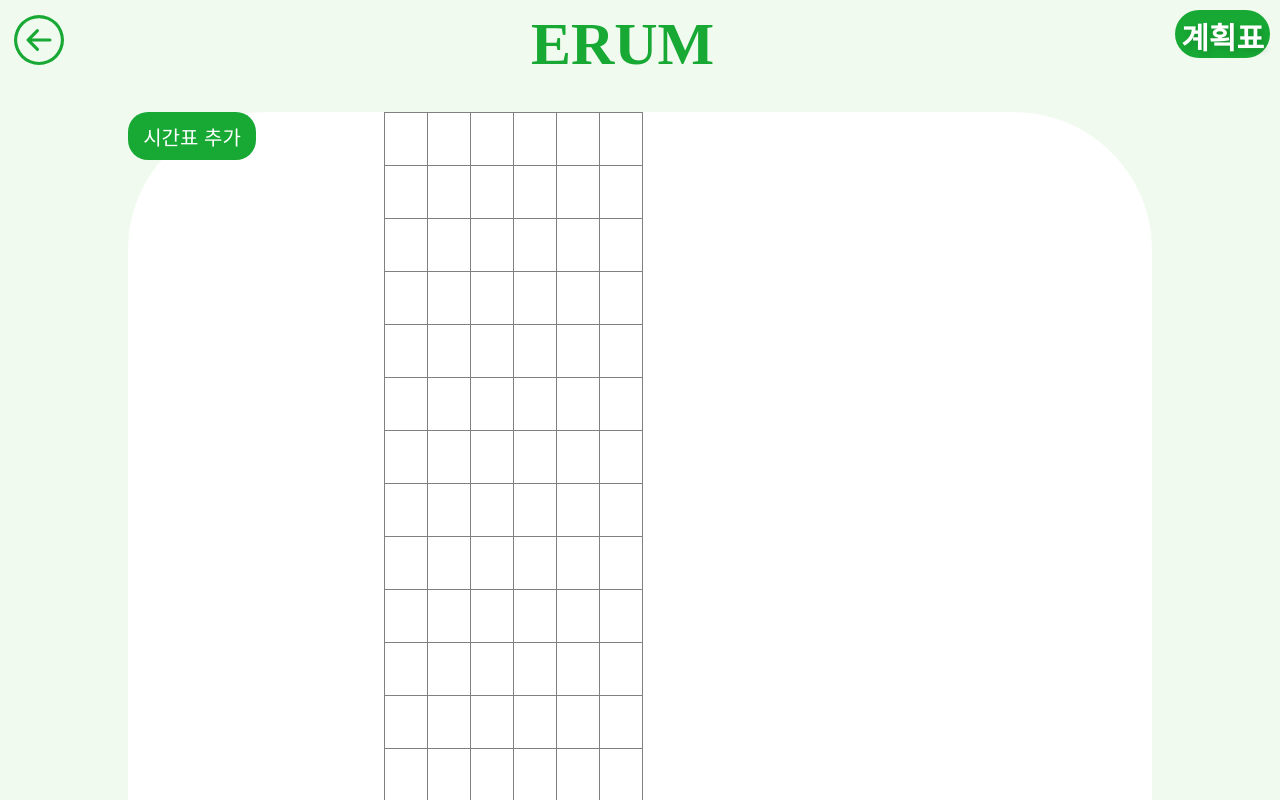
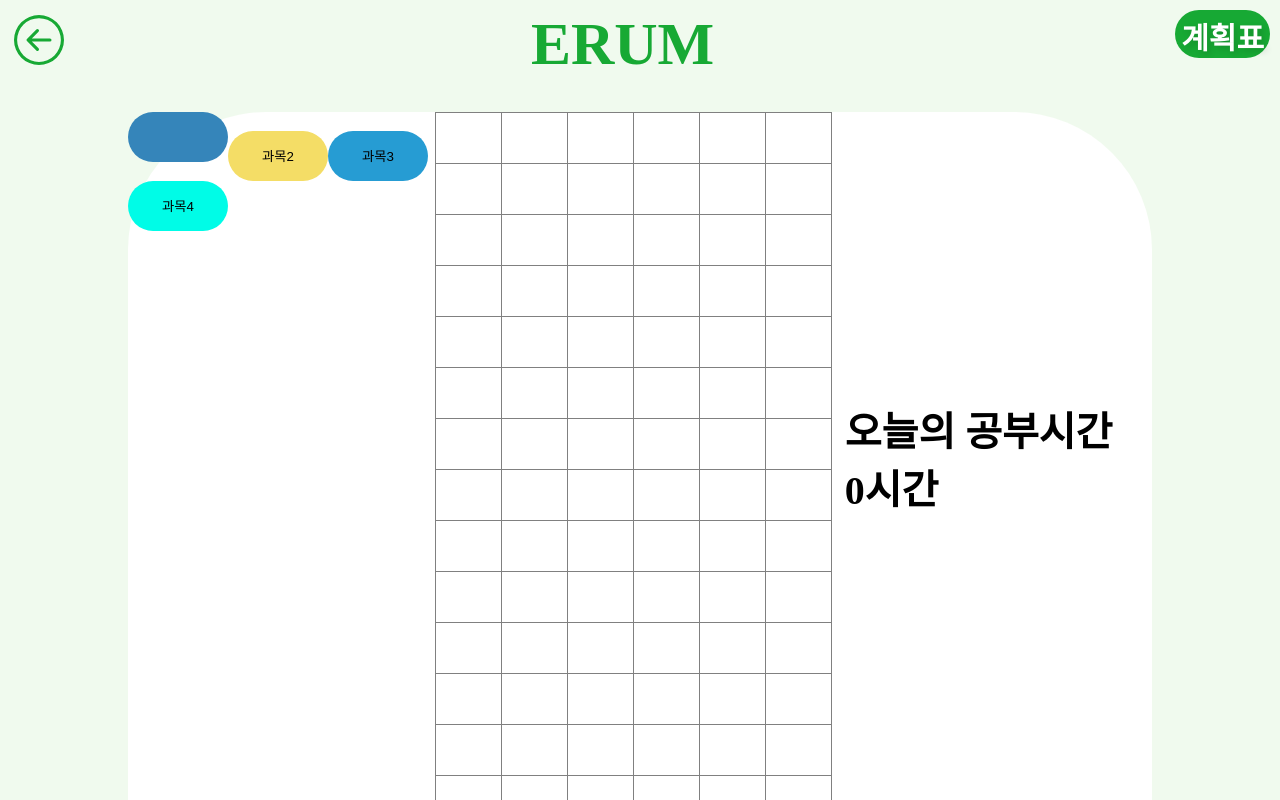
Before and after one commit to Team-PPSL/ERUM-Front-end, a React (Create React App) app in the folder project/: page /addtime in a window 1280 px wide. Shown: the top 800 px of the page. Built offline with nearby package versions, Linux system fonts and the light colour scheme.

Commit message:
addtimepage 수정

```diff
--- a/project/package.json
+++ b/project/package.json
@@ -14,6 +14,7 @@
     "react-calendar": "^3.7.0",
     "react-dom": "^17.0.2",
     "react-dropdown-timepicker": "^1.0.4",
+    "react-helmet": "^6.1.0",
     "react-icons": "^4.3.1",
     "react-modal": "^3.15.1",
     "react-router-dom": "^6.3.0",
--- a/project/src/components/AddtimePage/AddtimePage.css
+++ b/project/src/components/AddtimePage/AddtimePage.css
@@ -48,30 +48,40 @@
 /* 중앙 */
 .container {
     width: 80%;
-    height: 1800px;
+    height: 1225px;
     margin: 0 auto;
     border-radius: 138px 138px 0 0;
     background-color: white;
 }
-.subject {
-    width: 25%;
-    height: 1000px;
+.first-box {
+    width: 30%;
+    height: 1225px;
+    float: left;
+}
+.second-box {
+    width: 40%;
+    height: 1225px;
+    float: left;
+}
+.third-box {
+    width: 30%;
+    height: 1225px;
     float: left;
 }
 
-.Addsubject-button{
-    width: 8rem;
-    height: 3rem;
-    font-size: 20px;
-    color: white;
-    background-color: #17a934;
-    border-style: none;
-    border-radius: 20px;
+.Addsubject-box{
+    width: rem;
+    height: 5rem;
+    font-size: 40px;
+    font-weight: 800;
+    color: black;
+    left: 66%;
+    bottom: 40%;
+    position: fixed;
 }
-.time {
-    width: 40%;
-    height: 1800px;
-    float: left;
+.Addsubject-box > span {
+    left:70%;
+    bottom: 30%;
 }
 .tg {
     border-collapse:collapse;
@@ -102,12 +112,6 @@
     border-color:inherit;
     text-align:left;
     vertical-align:top;
-    width: 2rem;
-    height: 2rem;
+    width: 55px;
+    height: 30px;
 }
-
-.result {
-    width: 40%;
-    height: 1800px;
-    float: left;
-}
--- a/project/src/components/AddtimePage/AddtimePage.js
+++ b/project/src/components/AddtimePage/AddtimePage.js
@@ -1,18 +1,22 @@
 import './AddtimePage.css';
 import { BsArrowLeftCircle } from 'react-icons/bs';
 import React, { useState } from 'react';
+import randomColor from 'randomcolor';
+import { Helmet } from 'react-helmet';
 
 const TimePage = () => {
-  const [isOpen, setOpen] = useState(false);
+  // 과목 이름 상태관리
+  const [subjectName, setSubjectName] = useState('');
 
-  const handlerClick = () => {
-    setOpen(true);
-  };
-  const handleModalSubmit = () => {
-    setOpen(false);
-  };
-  const handleModalCancel = () => {
-    setOpen(false);
+  // 렌덤 색상 변수들
+  const color1 = randomColor();
+  const color2 = randomColor();
+  const color3 = randomColor();
+  const color4 = randomColor();
+
+  // 과목 이름 데이터 가져오는 함수
+  const getData = (subjectName) => {
+    setSubjectName(subjectName);
   };
 
   const back_onclick = (e) => {
@@ -23,8 +27,13 @@ const TimePage = () => {
     window.location.href = '/time';
   };
 
+  const number = 0;
+
   return (
     <>
+      <Helmet>
+        <title>ERUM-schedule</title>
+      </Helmet>
       <div className="top-box">
         <div>
           <button className="calendar-button" onClick={back_onclick}>
@@ -42,12 +51,61 @@ const TimePage = () => {
       </div>
 
       <div className="container">
-        <div className="subject">
-          <button className="Addsubject-button" onClick={handlerClick}>
-            시간표 추가
+        <div className="first-box">
+          <button
+            style={{
+              backgroundColor: color1,
+              width: '100px',
+              height: '50px',
+              color: 'black',
+              borderRadius: '30px',
+              border: 0,
+              outline: 0,
+            }}
+          >
+            <span>{subjectName}</span>
+          </button>
+          <button
+            style={{
+              backgroundColor: color2,
+              width: '100px',
+              height: '50px',
+              color: 'black',
+              borderRadius: '30px',
+              border: 0,
+              outline: 0,
+            }}
+          >
+            <span>과목2</span>
+          </button>
+          <button
+            style={{
+              backgroundColor: color3,
+              width: '100px',
+              height: '50px',
+              color: 'black',
+              borderRadius: '30px',
+              border: 0,
+              outline: 0,
+            }}
+          >
+            <span>과목3</span>
+          </button>
+          <button
+            style={{
+              backgroundColor: color4,
+              width: '100px',
+              height: '50px',
+              color: 'black',
+              borderRadius: '30px',
+              border: 0,
+              outline: 0,
+            }}
+          >
+            <span>과목4</span>
           </button>
         </div>
-        <div className="time">
+        <div className="second-box">
           <table class="tg">
             <thead>
               <tr>
@@ -247,7 +305,12 @@ const TimePage = () => {
             </tbody>
           </table>
         </div>
-        <div className="result"></div>
+        <div className="third-box">
+          <div className="Addsubject-box">
+            <div>오늘의 공부시간</div>
+            <span>0시간</span>
+          </div>
+        </div>
       </div>
     </>
   );
--- a/project/src/components/MainPage/MainPage.js
+++ b/project/src/components/MainPage/MainPage.js
@@ -3,6 +3,7 @@ import Calendar from 'react-calendar';
 import 'react-calendar/dist/Calendar.css';
 import './MainPage.css';
 import 'react-router-dom';
+import { Helmet } from 'react-helmet';
 
 function MainPage() {
   const [date, setDate] = useState(new Date());
@@ -12,6 +13,9 @@ function MainPage() {
   };
   return (
     <div className="app">
+      <Helmet>
+        <title>ERUM-calendar</title>
+      </Helmet>
       <div className="text-center">
         <span>ERUM</span>
       </div>
--- a/project/src/components/TimePage/TimePage.css
+++ b/project/src/components/TimePage/TimePage.css
@@ -48,35 +48,39 @@
 /* 중앙 */
 .container {
     width: 80%;
-    height: 1275px;
+    height: 1225px;
     margin: 0 auto;
     border-radius: 138px 138px 0 0;
     background-color: white;
 }
 .first-box {
     width: 30%;
-    height: 1275px;
+    height: 1225px;
     float: left;
 }
 .second-box {
     width: 40%;
-    height: 1275px;
+    height: 1225px;
     float: left;
 }
 .third-box {
     width: 30%;
-    height: 1275px;
-    float: right;
+    height: 1225px;
+    float: left;
 }
 
 .Addsubject-button{
-    width: 8rem;
-    height: 3rem;
-    font-size: 20px;
+    width: 15rem;
+    height: 5rem;
+    font-size: 40px;
+    font-weight: 700;
     color: white;
     background-color: #17a934;
     border-style: none;
-    border-radius: 20px;
+    border-radius: 40px;
+    left: 67%;
+    bottom: 40%;
+    position: fixed;
 }
 .tg {
     border-collapse:collapse;
@@ -107,6 +111,6 @@
     border-color:inherit;
     text-align:left;
     vertical-align:top;
-    width: 2rem;
-    height: 2rem;
+    width: 55px;
+    height: 30px;
 }
--- a/project/src/components/TimePage/TimePage.js
+++ b/project/src/components/TimePage/TimePage.js
@@ -3,6 +3,7 @@ import { BsArrowLeftCircle } from 'react-icons/bs';
 import React, { useState } from 'react';
 import MyModal from './Mymodal';
 import randomColor from 'randomcolor';
+import { Helmet } from 'react-helmet';
 
 const TimePage = () => {
   // modal창 열고 닫는 상태관리
@@ -47,6 +48,9 @@ const TimePage = () => {
 
   return (
     <>
+      <Helmet>
+        <title>ERUM-schedule</title>
+      </Helmet>
       <div className="top-box">
         <div>
           <button className="calendar-button" onClick={back_onclick}>
@@ -89,7 +93,7 @@ const TimePage = () => {
               outline: 0,
             }}
           >
-            <span>과목1</span>
+            <span>과목2</span>
           </button>
           <button
             style={{
@@ -102,7 +106,7 @@ const TimePage = () => {
               outline: 0,
             }}
           >
-            <span>과목1</span>
+            <span>과목3</span>
           </button>
           <button
             style={{
@@ -115,7 +119,7 @@ const TimePage = () => {
               outline: 0,
             }}
           >
-            <span>과목1</span>
+            <span>과목4</span>
           </button>
         </div>
         <div className="second-box">
```
Also changed, not shown: 2 other files (tests, documents, lock files or other folders).
